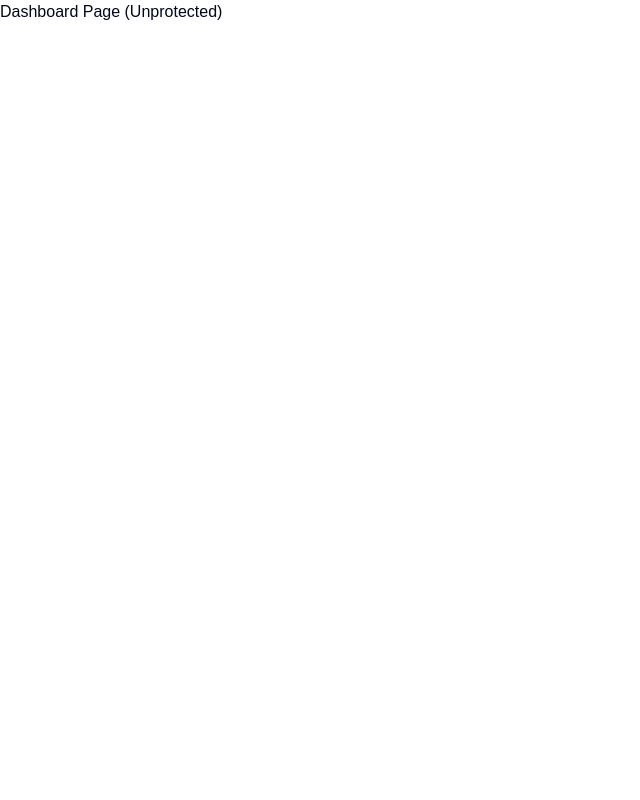
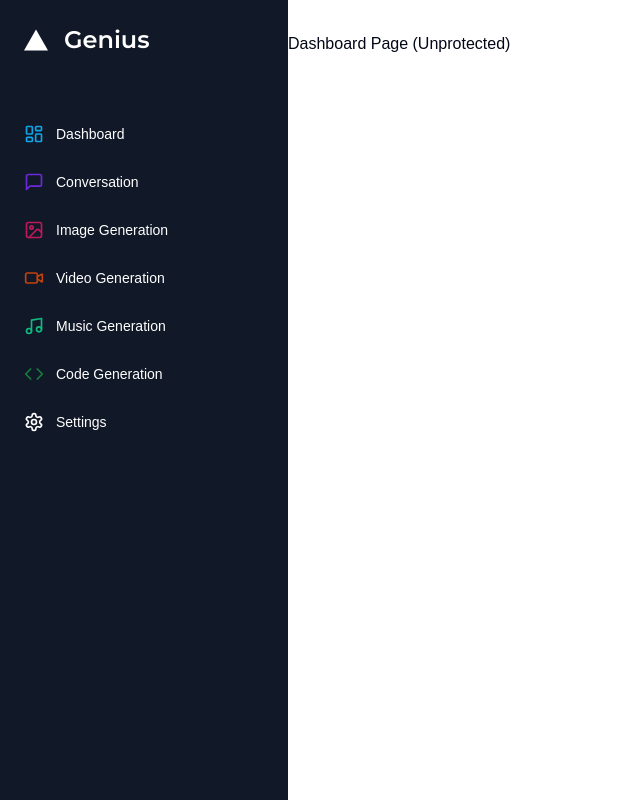
Before and after one commit to haitaa/Saas-AI-Platform, a Next.js app: page /dashboard in a window 1280 px wide. Shown: the whole page, without its empty margins (0-640 px from the left). Built offline with nearby package versions, Linux system fonts and the light colour scheme.

Commit message:
Sidebar component

```diff
--- a/app/(dashboard)/(routes)/dashboard/page.tsx
+++ b/app/(dashboard)/(routes)/dashboard/page.tsx
@@ -1,11 +1,7 @@
-import { Button } from "@/components/ui/button";
-import { UserButton } from "@clerk/nextjs";
-
 const Dashboard = () => {
   return (
     <div>
       <p>Dashboard Page (Unprotected)</p>
-      <UserButton />
     </div>
   );
 };
--- /dev/null
+++ b/app/(dashboard)/layout.tsx
@@ -0,0 +1,18 @@
+import { Navbar } from "@/components/navbar";
+import { Sidebar } from "@/components/sidebar";
+
+const DashboardLayout = ({ children }: { children: React.ReactNode }) => {
+  return (
+    <div className="h-full relative">
+      <div className="hidden h-full md:flex md:w-72 md:flex-col md:fixed md:inset-y-0 z-[80] bg-gray-900">
+        <Sidebar />
+      </div>
+      <main className="md:pl-72">
+        <Navbar />
+        {children}
+      </main>
+    </div>
+  );
+};
+
+export default DashboardLayout;
--- /dev/null
+++ b/components/mobile-sidebar.tsx
@@ -0,0 +1,20 @@
+import { Menu } from "lucide-react";
+
+import { Button } from "@/components/ui/button";
+import { Sheet, SheetContent, SheetTrigger } from "@/components/ui/sheet";
+import { Sidebar } from "./sidebar";
+
+export const MobileSidebar = () => {
+  return (
+    <Sheet>
+      <SheetTrigger>
+        <Button variant={"ghost"} size={"icon"} className="md:hidden">
+          <Menu />
+        </Button>
+      </SheetTrigger>
+      <SheetContent side={"left"} className="p-0">
+        <Sidebar />
+      </SheetContent>
+    </Sheet>
+  );
+};
--- /dev/null
+++ b/components/navbar.tsx
@@ -0,0 +1,14 @@
+import { UserButton } from "@clerk/nextjs";
+
+import { MobileSidebar } from "./mobile-sidebar";
+
+export const Navbar = () => {
+  return (
+    <div className="flex items-center p-4">
+      <MobileSidebar />
+      <div className="flex w-full justify-end">
+        <UserButton />
+      </div>
+    </div>
+  );
+};
--- /dev/null
+++ b/components/sidebar.tsx
@@ -0,0 +1,96 @@
+"use client";
+
+import Image from "next/image";
+import Link from "next/link";
+import { Montserrat } from "next/font/google";
+
+import { cn } from "@/lib/utils";
+import {
+  Code,
+  ImageIcon,
+  LayoutDashboard,
+  MessageSquare,
+  Music,
+  Settings,
+  VideoIcon,
+} from "lucide-react";
+
+const montserrat = Montserrat({
+  weight: "600",
+  subsets: ["latin"],
+});
+
+const routes = [
+  {
+    label: "Dashboard",
+    icon: LayoutDashboard,
+    href: "/dashboard",
+    color: "text-sky-500",
+  },
+  {
+    label: "Conversation",
+    icon: MessageSquare,
+    href: "/conversation",
+    color: "text-violet-700",
+  },
+  {
+    label: "Image Generation",
+    icon: ImageIcon,
+    href: "/image",
+    color: "text-pink-700",
+  },
+  {
+    label: "Video Generation",
+    icon: VideoIcon,
+    href: "/video",
+    color: "text-orange-700",
+  },
+  {
+    label: "Music Generation",
+    icon: Music,
+    href: "/music",
+    color: "text-emerald-500",
+  },
+  {
+    label: "Code Generation",
+    icon: Code,
+    href: "/code",
+    color: "text-green-700",
+  },
+  {
+    label: "Settings",
+    icon: Settings,
+    href: "/settings",
+  },
+];
+
+export const Sidebar = () => {
+  return (
+    <div className="space-y-4 py-4 flex flex-col h-full bg-[#111827] text-white">
+      <div className="px-3 py-2 flex-1">
+        <Link href={"/dashboard"} className="flex items-center pl-3 mb-14">
+          <div className="relative w-6 h-6 mr-4">
+            <Image fill alt="logo" src={"/vercel.svg"} />
+          </div>
+          <h1 className={cn("text-2xl font-bold", montserrat.className)}>
+            Genius
+          </h1>
+        </Link>
+        <div className="space-y-1">
+          {routes.map((route) => (
+            <Link
+              href={route.href}
+              key={route.href}
+              className="text-sm group flex p-3 w-full justify-start font-medium cursor-pointer hover:text-white hover:bg-white/10 rounded-lg transition"
+            >
+              <div className="flex items-center flex-1">
+                <route.icon className={cn("h-5 w-5 mr-3", route.color)} />
+                {route.label}
+              </div>
+            </Link>
+          ))}
+        </div>
+      </div>
+    </div>
+  );
+};
--- /dev/null
+++ b/components/ui/sheet.tsx
@@ -0,0 +1,140 @@
+"use client"
+
+import * as React from "react"
+import * as SheetPrimitive from "@radix-ui/react-dialog"
+import { cva, type VariantProps } from "class-variance-authority"
+import { X } from "lucide-react"
+
+import { cn } from "@/lib/utils"
+
+const Sheet = SheetPrimitive.Root
+
+const SheetTrigger = SheetPrimitive.Trigger
+
+const SheetClose = SheetPrimitive.Close
+
+const SheetPortal = SheetPrimitive.Portal
+
+const SheetOverlay = React.forwardRef<
+  React.ElementRef<typeof SheetPrimitive.Overlay>,
+  React.ComponentPropsWithoutRef<typeof SheetPrimitive.Overlay>
+>(({ className, ...props }, ref) => (
+  <SheetPrimitive.Overlay
+    className={cn(
+      "fixed inset-0 z-50 bg-black/80  data-[state=open]:animate-in data-[state=closed]:animate-out data-[state=closed]:fade-out-0 data-[state=open]:fade-in-0",
+      className
+    )}
+    {...props}
+    ref={ref}
+  />
+))
+SheetOverlay.displayName = SheetPrimitive.Overlay.displayName
+
+const sheetVariants = cva(
+  "fixed z-50 gap-4 bg-background p-6 shadow-lg transition ease-in-out data-[state=open]:animate-in data-[state=closed]:animate-out data-[state=closed]:duration-300 data-[state=open]:duration-500",
+  {
+    variants: {
+      side: {
+        top: "inset-x-0 top-0 border-b data-[state=closed]:slide-out-to-top data-[state=open]:slide-in-from-top",
+        bottom:
+          "inset-x-0 bottom-0 border-t data-[state=closed]:slide-out-to-bottom data-[state=open]:slide-in-from-bottom",
+        left: "inset-y-0 left-0 h-full w-3/4 border-r data-[state=closed]:slide-out-to-left data-[state=open]:slide-in-from-left sm:max-w-sm",
+        right:
+          "inset-y-0 right-0 h-full w-3/4  border-l data-[state=closed]:slide-out-to-right data-[state=open]:slide-in-from-right sm:max-w-sm",
+      },
+    },
+    defaultVariants: {
+      side: "right",
+    },
+  }
+)
+
+interface SheetContentProps
+  extends React.ComponentPropsWithoutRef<typeof SheetPrimitive.Content>,
+    VariantProps<typeof sheetVariants> {}
+
+const SheetContent = React.forwardRef<
+  React.ElementRef<typeof SheetPrimitive.Content>,
+  SheetContentProps
+>(({ side = "right", className, children, ...props }, ref) => (
+  <SheetPortal>
+    <SheetOverlay />
+    <SheetPrimitive.Content
+      ref={ref}
+      className={cn(sheetVariants({ side }), className)}
+      {...props}
+    >
+      {children}
+      <SheetPrimitive.Close className="absolute right-4 top-4 rounded-sm opacity-70 ring-offset-background transition-opacity hover:opacity-100 focus:outline-none focus:ring-2 focus:ring-ring focus:ring-offset-2 disabled:pointer-events-none data-[state=open]:bg-secondary">
+        <X className="h-4 w-4" />
+        <span className="sr-only">Close</span>
+      </SheetPrimitive.Close>
+    </SheetPrimitive.Content>
+  </SheetPortal>
+))
+SheetContent.displayName = SheetPrimitive.Content.displayName
+
+const SheetHeader = ({
+  className,
+  ...props
+}: React.HTMLAttributes<HTMLDivElement>) => (
+  <div
+    className={cn(
+      "flex flex-col space-y-2 text-center sm:text-left",
+      className
+    )}
+    {...props}
+  />
+)
+SheetHeader.displayName = "SheetHeader"
+
+const SheetFooter = ({
+  className,
+  ...props
+}: React.HTMLAttributes<HTMLDivElement>) => (
+  <div
+    className={cn(
+      "flex flex-col-reverse sm:flex-row sm:justify-end sm:space-x-2",
+      className
+    )}
+    {...props}
+  />
+)
+SheetFooter.displayName = "SheetFooter"
+
+const SheetTitle = React.forwardRef<
+  React.ElementRef<typeof SheetPrimitive.Title>,
+  React.ComponentPropsWithoutRef<typeof SheetPrimitive.Title>
+>(({ className, ...props }, ref) => (
+  <SheetPrimitive.Title
+    ref={ref}
+    className={cn("text-lg font-semibold text-foreground", className)}
+    {...props}
+  />
+))
+SheetTitle.displayName = SheetPrimitive.Title.displayName
+
+const SheetDescription = React.forwardRef<
+  React.ElementRef<typeof SheetPrimitive.Description>,
+  React.ComponentPropsWithoutRef<typeof SheetPrimitive.Description>
+>(({ className, ...props }, ref) => (
+  <SheetPrimitive.Description
+    ref={ref}
+    className={cn("text-sm text-muted-foreground", className)}
+    {...props}
+  />
+))
+SheetDescription.displayName = SheetPrimitive.Description.displayName
+
+export {
+  Sheet,
+  SheetPortal,
+  SheetOverlay,
+  SheetTrigger,
+  SheetClose,
+  SheetContent,
+  SheetHeader,
+  SheetFooter,
+  SheetTitle,
+  SheetDescription,
+}
--- a/package.json
+++ b/package.json
@@ -10,6 +10,7 @@
   },
   "dependencies": {
     "@clerk/nextjs": "^6.5.0",
+    "@radix-ui/react-dialog": "^1.1.2",
     "@radix-ui/react-slot": "^1.1.0",
     "class-variance-authority": "^0.7.1",
     "clsx": "^2.1.1",
```
Also changed, not shown: 1 other file (tests, documents, lock files or other folders).
